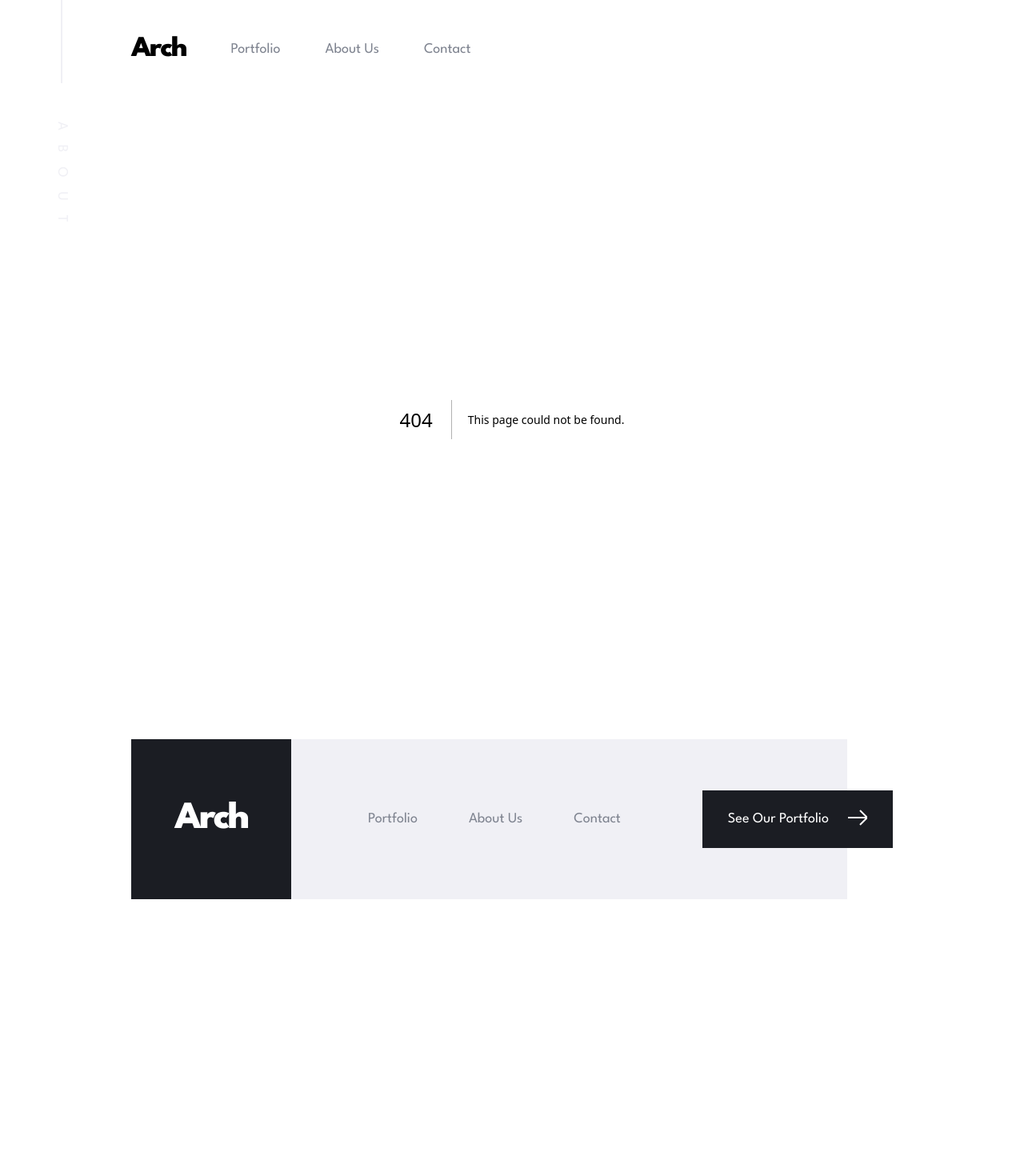
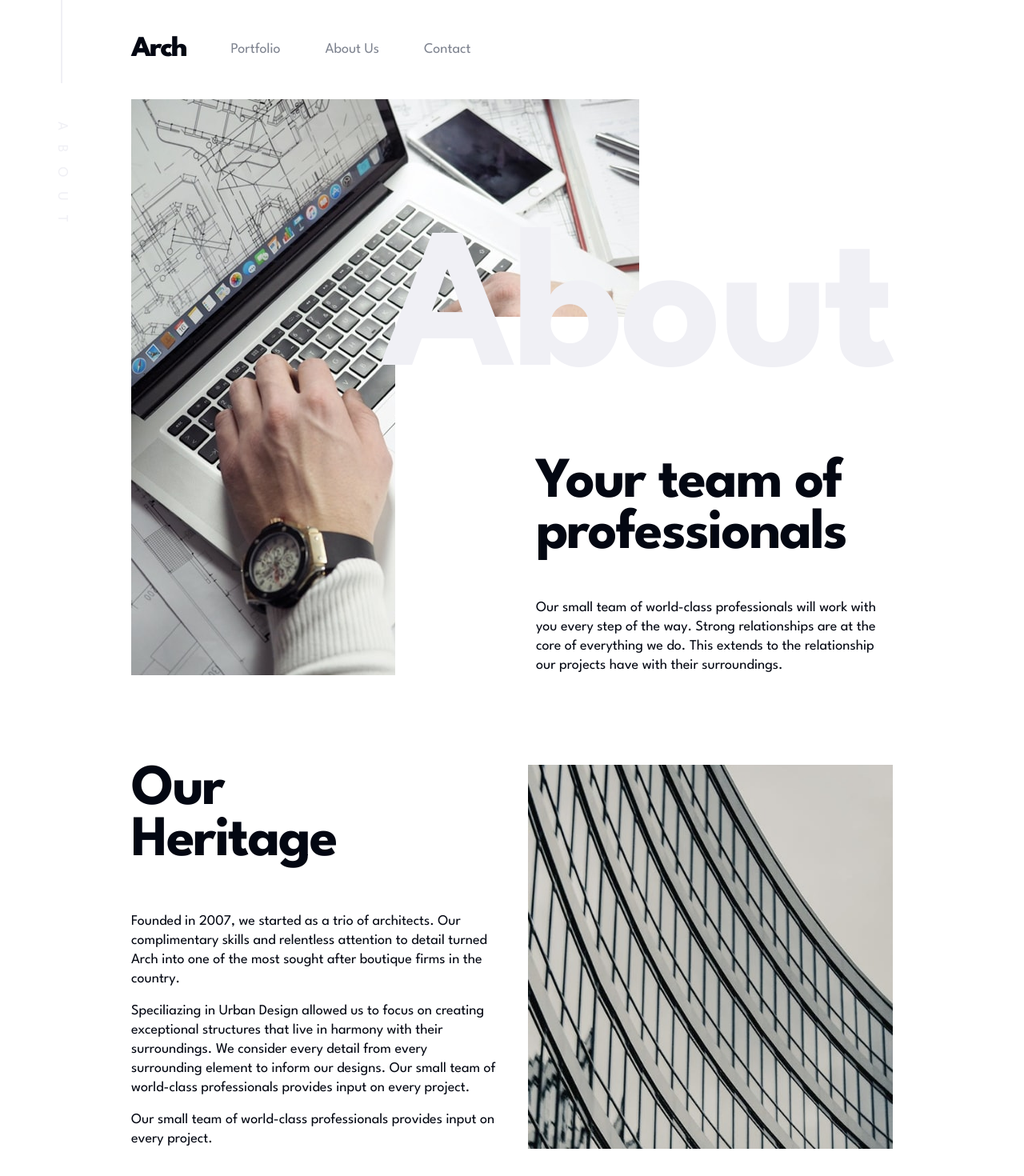
Before and after one commit to Alexjoshua14/Arch, a Next.js app: page /about in a window 1280 px wide. Before the commit this address had no page. Shown: the top 1470 px of the page at 80% size. Before the commit the page ends 1124 px from the top, so only its background shows below. Built offline with nearby package versions, Linux system fonts and the light colour scheme.

Commit message:
Complete desktop layout for about page

```diff
--- /dev/null
+++ b/src/app/about/page.tsx
@@ -0,0 +1,99 @@
+import Image from "next/image";
+
+
+const leaders = [
+  {
+    name: 'Jake Richards',
+    position: 'Chief Architect',
+    image: '/assets/about/desktop/avatar-jake.jpg'
+  },
+  {
+    name: 'Thompson Smith',
+    position: 'Head of Finance',
+    image: '/assets/about/desktop/avatar-thompson.jpg'
+  },
+  {
+    name: 'Jackson Rourke',
+    position: 'Lead Designer',
+    image: '/assets/about/desktop/avatar-jackson.jpg'
+  },
+  {
+    name: 'Maria Simpson',
+    position: 'Senior Architect',
+    image: '/assets/about/desktop/avatar-maria.jpg'
+  }
+]
+
+export default function About() {
+  return (
+    <main className="flex items-center justify-center page-gutter">
+      <div className="w-full h-full flex flex-col gap-28 items-center justify-center max-w-5xl">
+        <section className="relative w-full h-fit flex">
+          <div className="relative w-[635px] h-[720px]">
+            <Image
+              src={`/assets/about/desktop/image-hero.jpg`}
+              alt=""
+              fill
+              className="object-contain"
+            />
+          </div>
+          <div className="absolute bottom-0 right-0 w-fit h-fit pl-10 lg:pl-44 pt-44 bg-white">
+            <div className="absolute top-0 -translate-y-1/2 right-0">
+              <h1 className="heading-xl">About</h1>
+            </div>
+            <div className="w-[446px] flex flex-col gap-12">
+              <h2 className="heading-md">Your team of professionals</h2>
+              <p>
+                {`Our small team of world-class professionals will work with you every step of the way. Strong relationships are at the core of everything we do. This extends to the relationship our projects have with their surroundings.`}
+              </p>
+            </div>
+          </div>
+        </section>
+        <section className="w-full flex gap-10">
+          <div className="flex-1 flex flex-col gap-14">
+            <h2 className="heading-md w-1/2">
+              Our Heritage
+            </h2>
+            <div className="flex flex-col gap-4">
+              <p>
+                {`Founded in 2007, we started as a trio of architects. Our complimentary skills and relentless attention to detail turned Arch into one of the most sought after boutique firms in the country.`}
+              </p>
+              <p>
+                {`Speciliazing in Urban Design allowed us to focus on creating exceptional structures that live in harmony with their surroundings. We consider every detail from every surrounding element to inform our designs. Our small team of world-class professionals provides input on every project.`}
+              </p>
+              <p>
+                {`Our small team of world-class professionals provides input on every project.`}
+              </p>
+            </div>
+          </div>
+          <div className="relative flex-1 min-h-full hidden lg:flex">
+            <Image src={`/assets/about/desktop/image-heritage.jpg`} alt="" fill className="object-contain" />
+          </div>
+        </section>
+        <section className="w-full flex">
+          <div className="flex-1">
+            <h2 className="heading-md">The Leaders</h2>
+          </div>
+          <div className="w-2/3 grid grid-rows-2 grid-cols-2 gap-x-10 gap-y-14">
+            {leaders.map((leader, i) => (
+
+              <div className="w-full flex flex-col gap-4" key={`leader-${leader.name}`}>
+                <div className="relative aspect-square w-full h-auto">
+                  <Image src={leader.image} alt="" fill className="object-cover" />
+                </div>
+                <div>
+                  <h4 className="heading-sm">
+                    {leader.name}
+                  </h4>
+                  <p>
+                    {leader.position}
+                  </p>
+                </div>
+              </div>
+            ))}
+          </div>
+        </section>
+      </div>
+    </main>
+  )
+}
```
